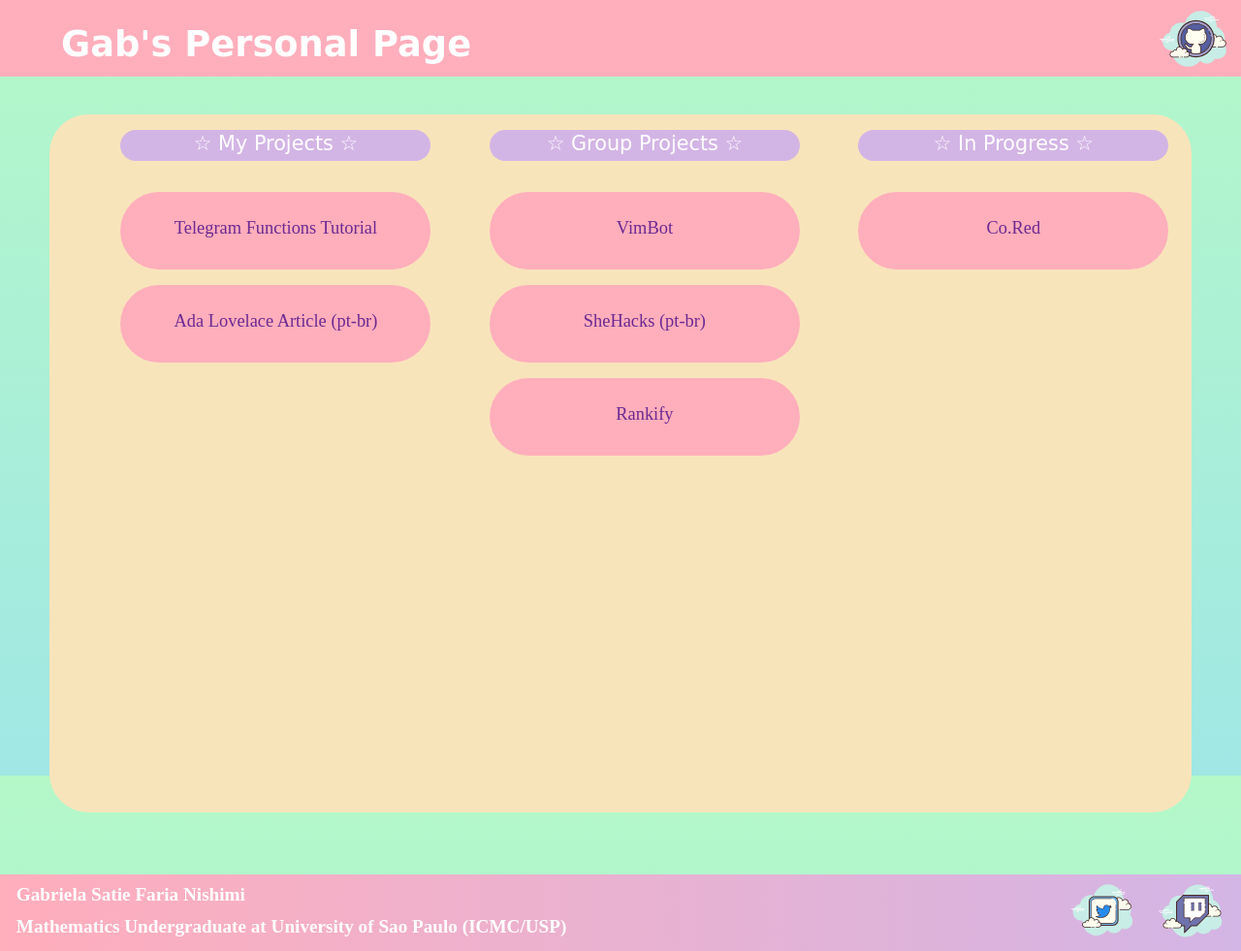
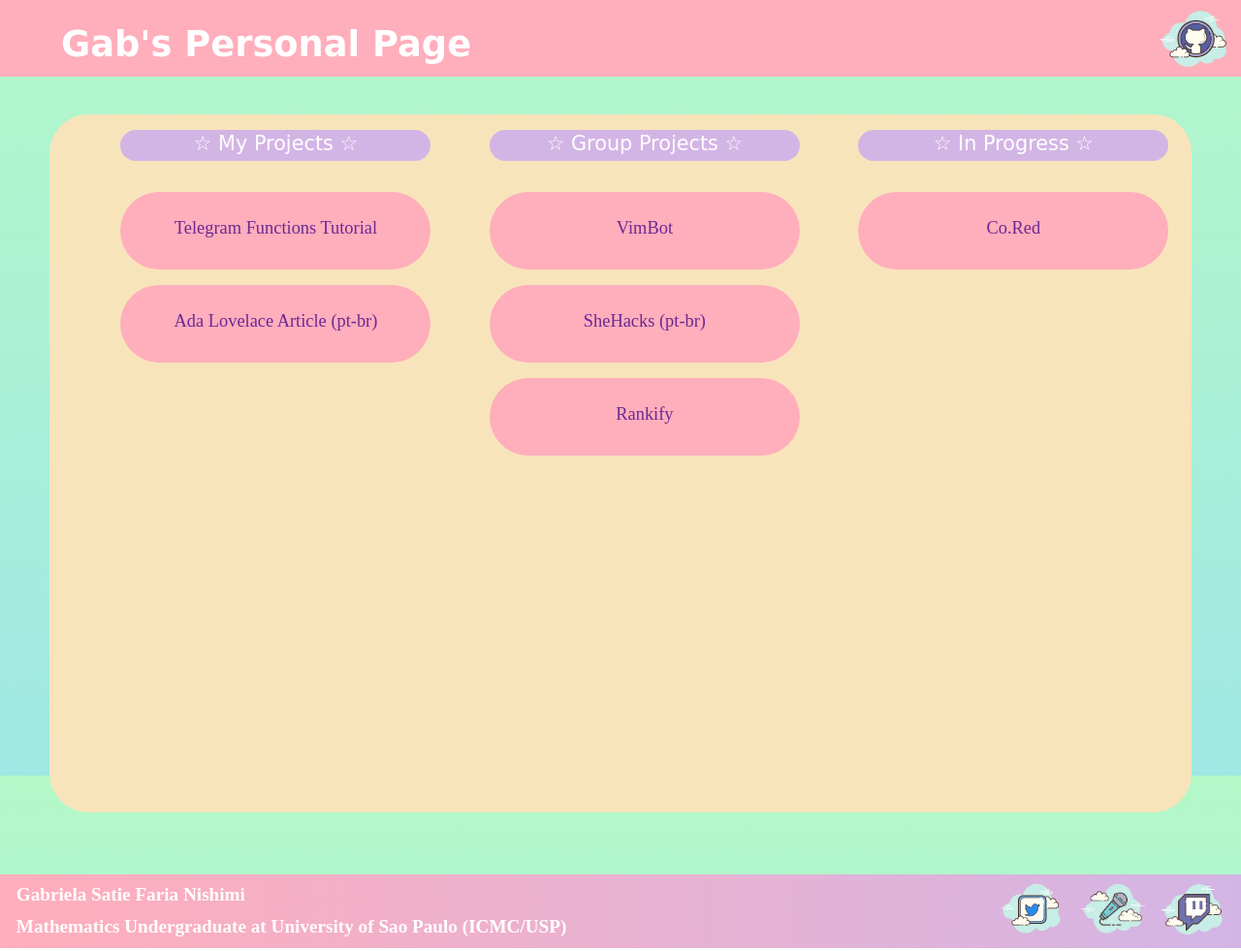
Before and after one commit to pedrohdjs/gabiusp.github.io, a plain HTML site: page docs/index.html in a window 1280 px wide. Shown: the whole page at 97% size. Drawn offline with Linux system fonts and the light colour scheme; a web font is replaced by a local one.

Commit message:
Fixing up an icon and adding social stuff

```diff
--- a/docs/assets/css/style.css
+++ b/docs/assets/css/style.css
@@ -118,12 +118,12 @@ body {
 
 #main-footer > #social {
     display: flex;
-    width: 10.5em;
+    width: 15em;
     justify-content: space-between;
 }
 
 #main-footer > #social a img {
-    height: 4.7em;
+    height: 4.5em;
     transition: 0.5s;
 }
 
--- a/docs/index.html
+++ b/docs/index.html
@@ -82,8 +82,11 @@
             <a href="https://twitter.com/mathTheMagician" target="__blank">
                 <img src="assets/img/twitter-logo.svg" alt="Twitter Logo">
             </a>
-            <a href="https://twitch.com/kinseiStar" target="__blank" id="twitch">
-                <img src="assets/img/twitch-logo.svg" alt="Twitch Logo">
+            <a href="https://anchor.fm/mathemagic" target="__blank">
+                <img src="assets/img/podcast-logo.png" alt="Podcast Logo">
+            </a>
+            <a href="https://twitch.com/kinseiStar" target="__blank">
+                <img src="assets/img/twitch-logo.png" alt="Twitch Logo">
             </a>
         </div>
     </footer>
```
Also changed, not shown: docs/assets/img/podcast-logo.png (added), docs/assets/img/twitch-logo.png (added), docs/assets/img/twitch-logo.svg (deleted).
